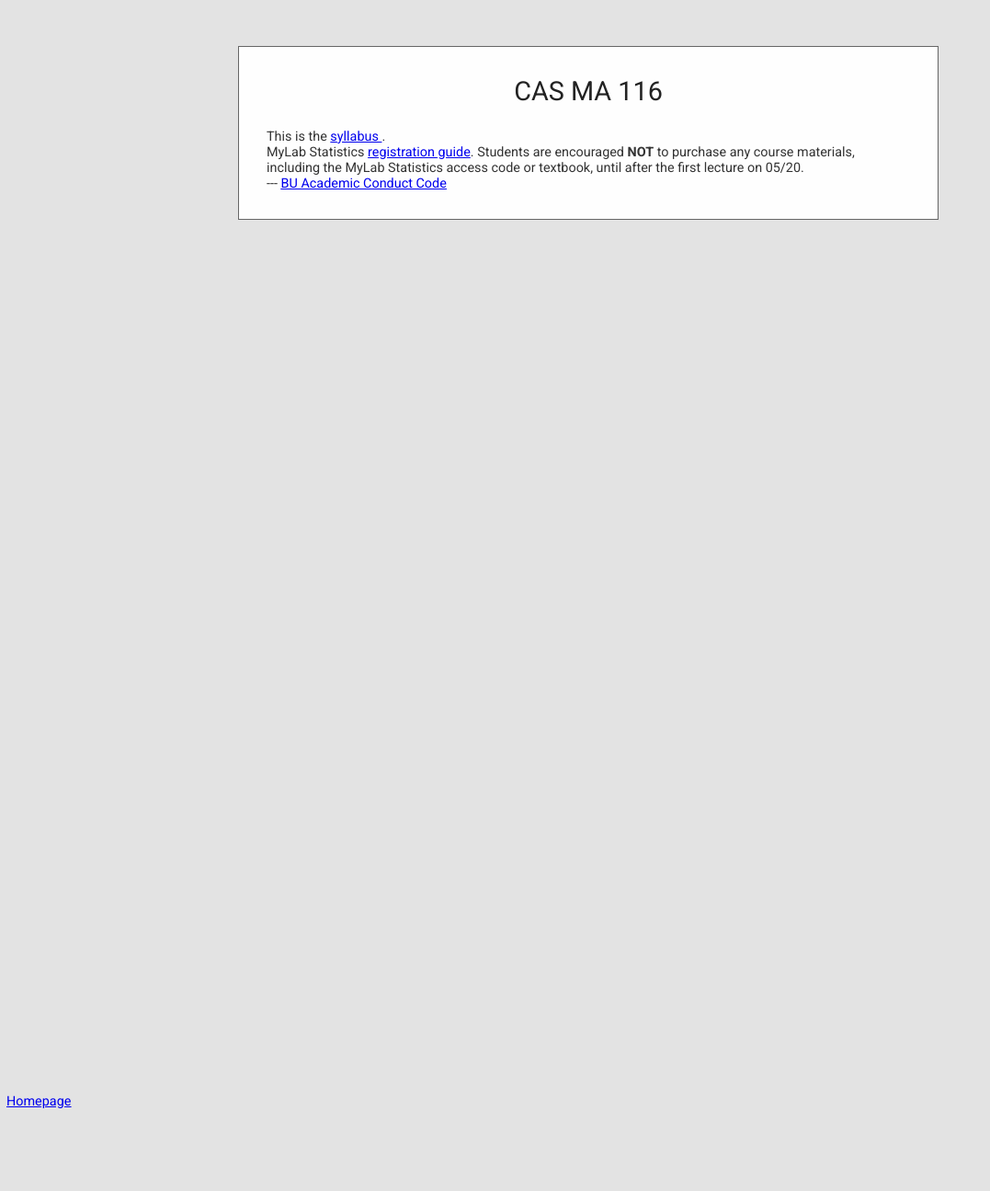
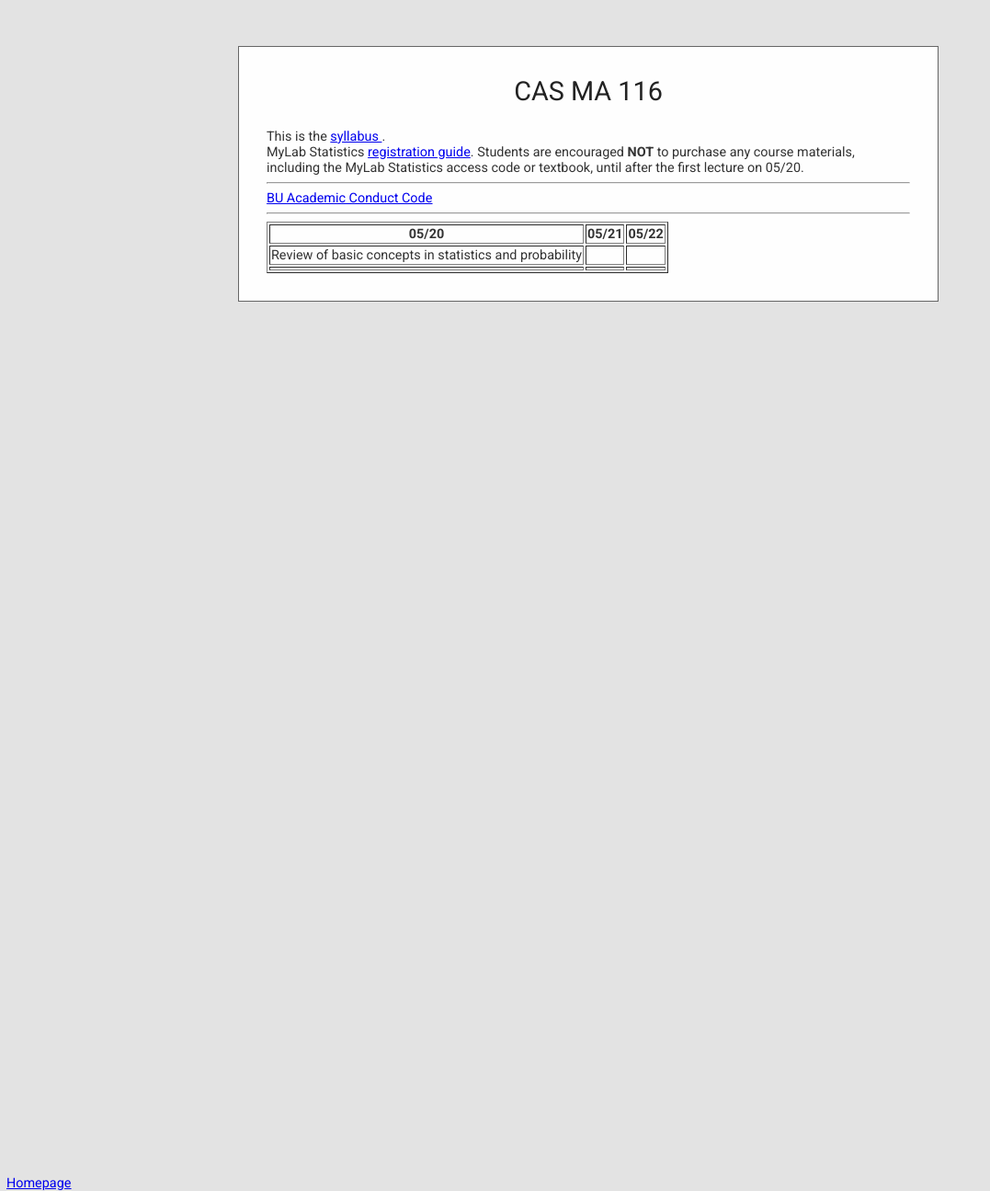
Before and after one commit to cesail/cesail.github.io, a Jekyll site: the page built from courses/25s1ma116/index.html, in a window 1280 px wide. Shown: the whole page at 92% size, without its empty margins (0-1077 px from the left). Built offline with Jekyll 4.4.1, drawn with Linux system fonts in a browser that asks for light colours; some web fonts are replaced; a script that is not in the unit is left out; before the commit the page ends 1206 px from its top, so only the background shows below that.

Commit message:
Update index.html

```diff
--- a/courses/25s1ma116/index.html
+++ b/courses/25s1ma116/index.html
@@ -67,8 +67,28 @@
     MyLab Statistics <a href="Student_Registration_Handout_li46446.pdf"> registration guide</a>.
         Students are encouraged <b>NOT</b> to purchase any course materials, including the MyLab Statistics access code or textbook, until after the first lecture on 05/20.<br>
 
-    ---
+ <hr>
         <a href="https://www.bu.edu/academics/policies/academic-conduct-code/"> <u> BU Academic Conduct Code  </u></a>
+<hr>
+
+
+<table border="1">
+  <tr>
+    <th> 05/20 </th>
+    <th> 05/21  </th>
+    <th> 05/22 </th>
+  </tr>
+  <tr>
+    <td> Review of basic concepts in statistics and probability </td>
+    <td> </td>
+    <td> </td>
+  </tr>
+  <tr>
+    <td></td>
+    <td></td>
+    <td></td>
+  </tr>
+</table>
 
       </section>
 
```
